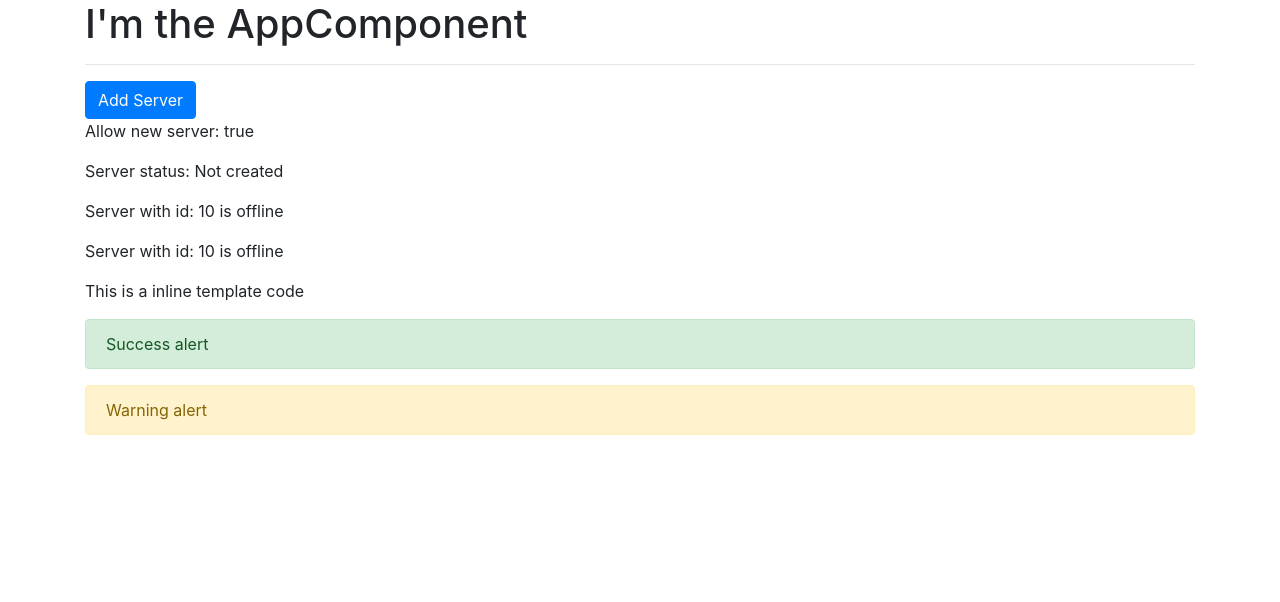
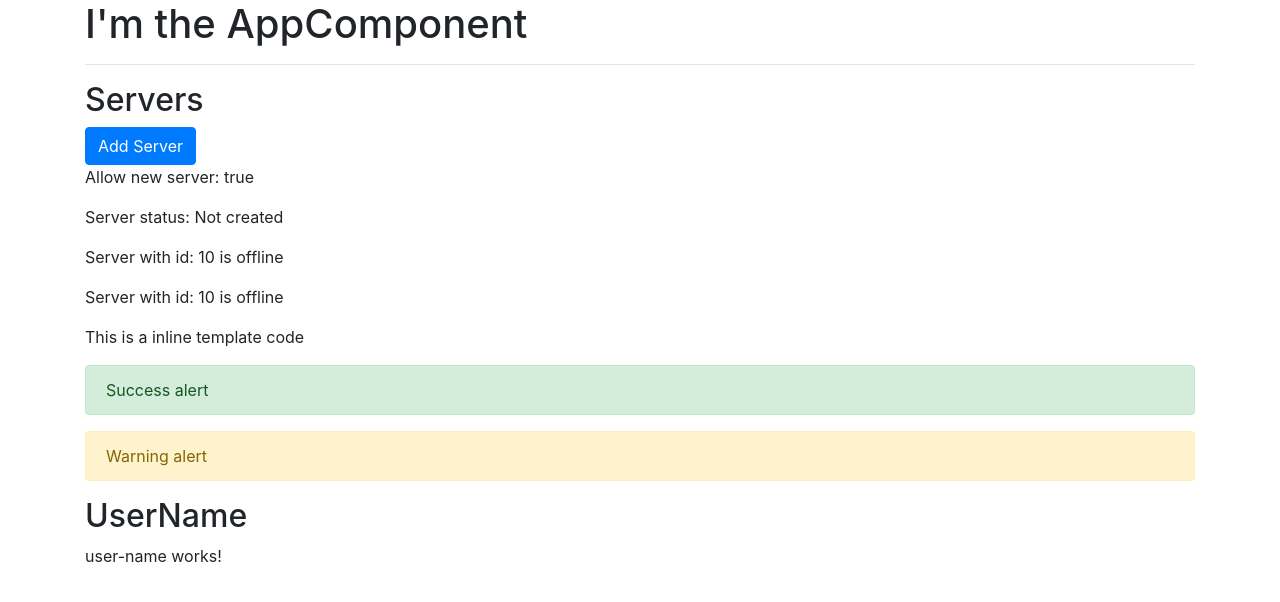
Before and after one commit to maiconfz/angular-playground, an Angular app in the folder the-complete-guid-to-angular-course/my-first-app/: page / in a window 1280 px wide. Shown: the top 602 px of the page. Built offline with nearby package versions, Linux system fonts and the light colour scheme.

Commit message:
Add UserName section

```diff
--- a/the-complete-guid-to-angular-course/my-first-app/src/app/app.component.html
+++ b/the-complete-guid-to-angular-course/my-first-app/src/app/app.component.html
@@ -3,10 +3,13 @@
         <div class="col-12">
             <h1>I'm the AppComponent</h1>
             <hr>
+            <h2>Servers</h2>
             <app-servers></app-servers>
             <app-inline-template></app-inline-template>
             <app-success-alert></app-success-alert>
             <app-warning-alert></app-warning-alert>
+            <h2>UserName</h2>
+            <app-user-name></app-user-name>
         </div>
     </div>
 </div>
```
